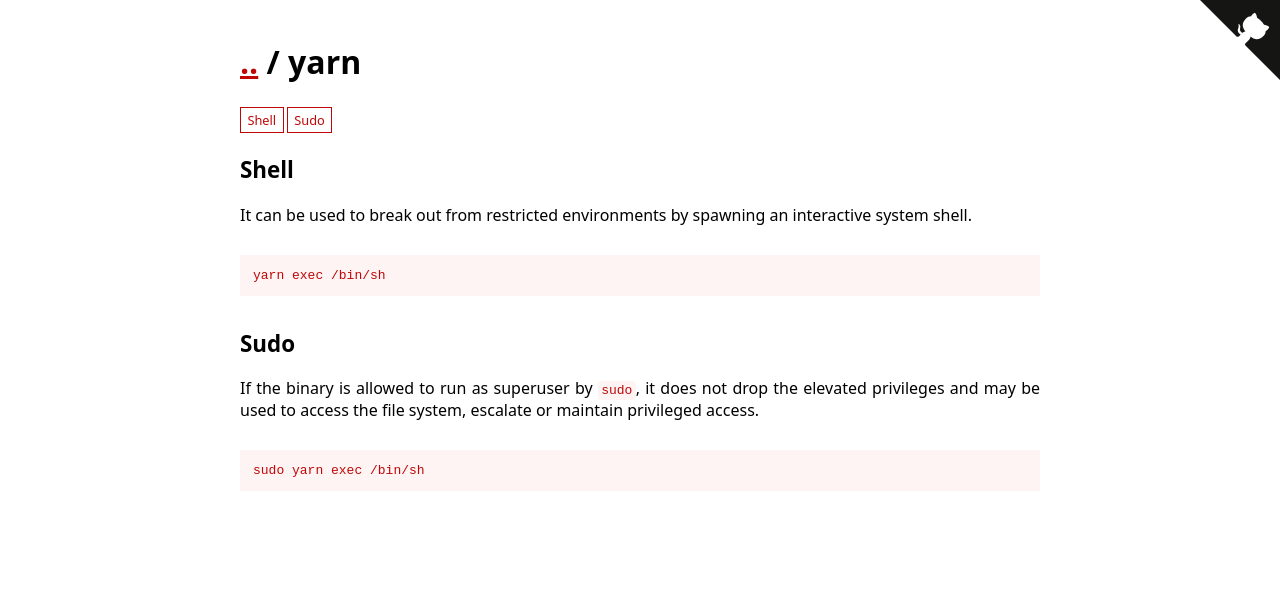
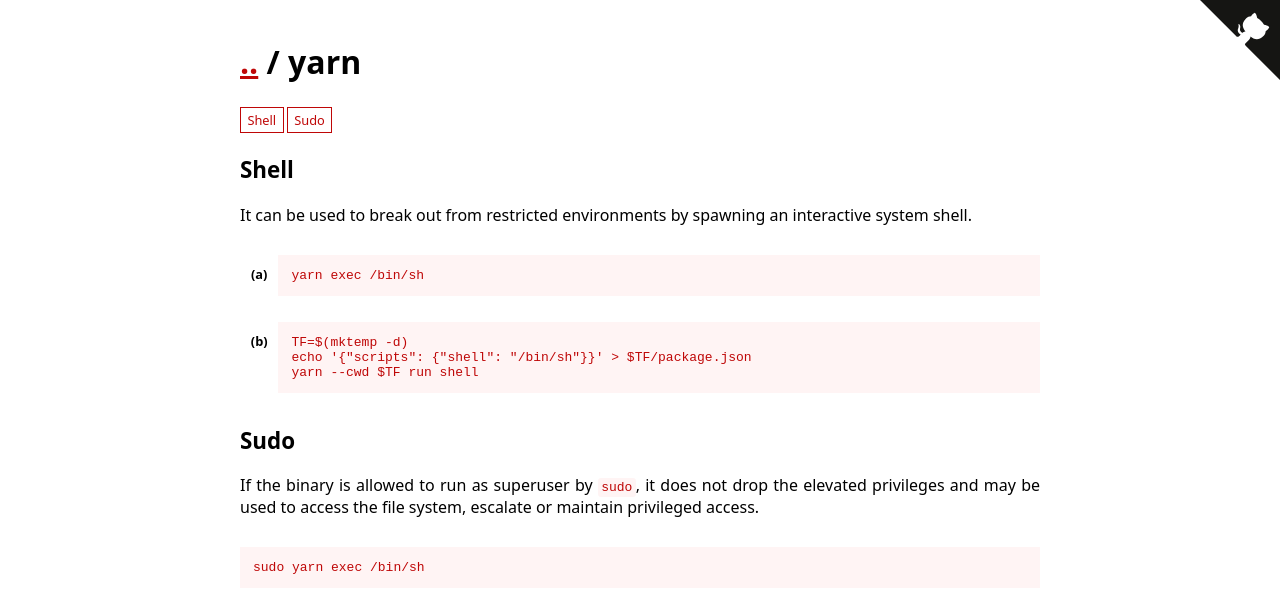
Before and after one commit to GTFOBins/GTFOBins.github.io, a Jekyll site: the page built from _gtfobins/yarn.md, in a window 1280 px wide. Shown: the top 613 px of the page. Built offline with Jekyll 4.4.1, drawn with Linux system fonts in a browser that asks for light colours.

Commit message:
Update yarn.md

```diff
--- a/_gtfobins/yarn.md
+++ b/_gtfobins/yarn.md
@@ -2,6 +2,10 @@
 functions:
   shell:
     - code: yarn exec /bin/sh
+    - code: |
+         TF=$(mktemp -d)
+         echo '{"scripts": {"shell": "/bin/sh"}}' > $TF/package.json
+         yarn --cwd $TF run shell
   sudo:
     - code: sudo yarn exec /bin/sh
 ---
```
